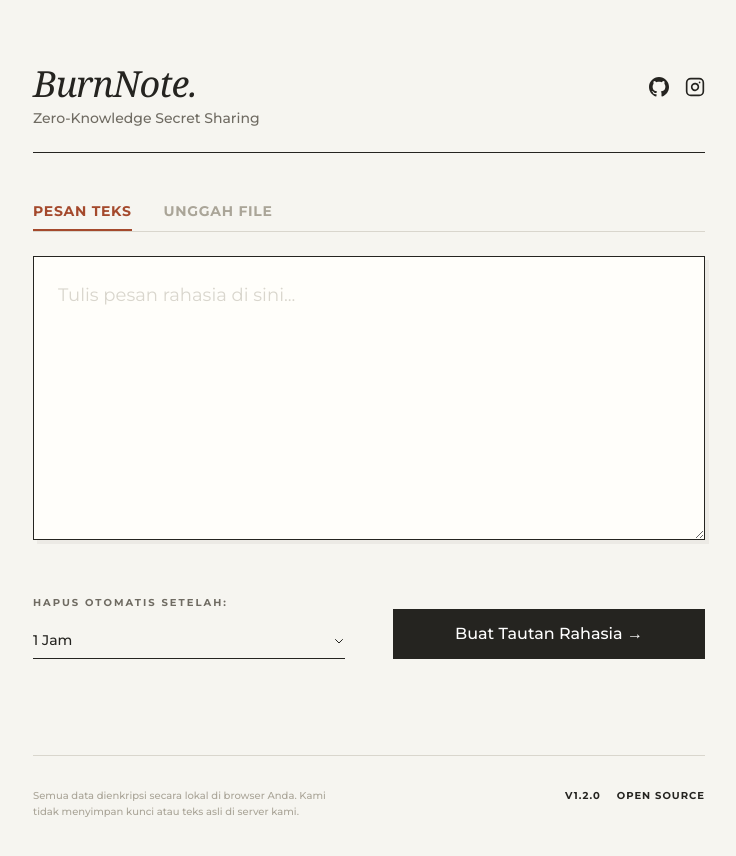
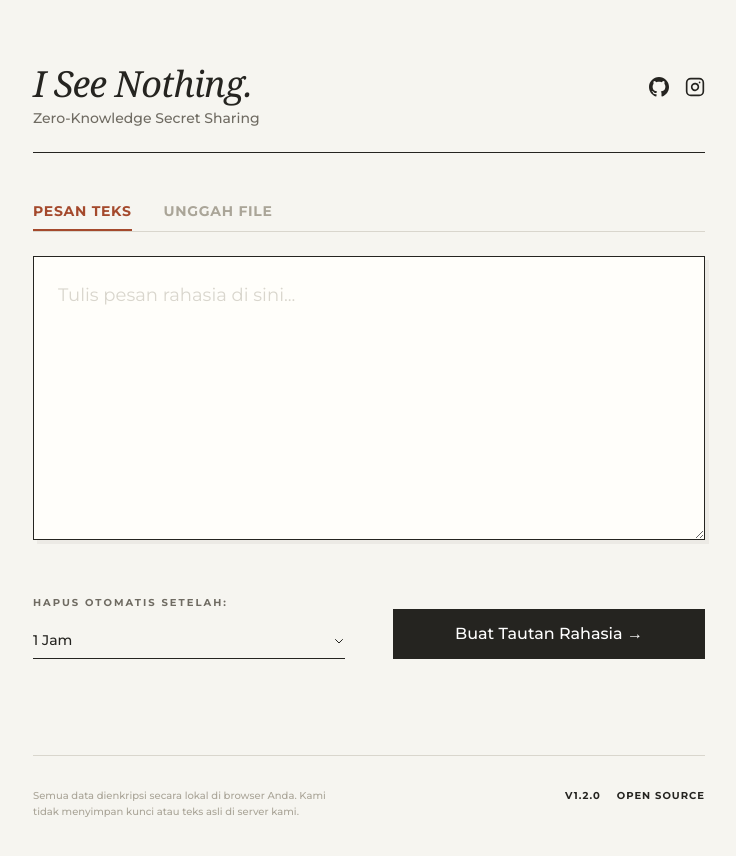
Before and after one commit to ryu-tama/i-see-nothing, a Next.js app: page / in a window 1280 px wide. Shown: the top 856 px of the page, without its empty margins (271-1007 px from the left). Built offline with nearby package versions, Linux system fonts and the light colour scheme.

Commit message:
chore: rebrand project to I See Nothing

```diff
--- a/app/layout.tsx
+++ b/app/layout.tsx
@@ -15,7 +15,7 @@ const jetbrainsMono = JetBrains_Mono({
 });
 
 export const metadata: Metadata = {
-  title: "BurnNote — Zero-Knowledge Secret Sharing",
+  title: "I See Nothing — Zero-Knowledge Self-Destructing Notes & File Sharing",
   description: "Kirim pesan rahasia terenkripsi yang hancur setelah satu kali baca.",
 };
 
--- a/components/CreateSecretForm.tsx
+++ b/components/CreateSecretForm.tsx
@@ -129,12 +129,12 @@ export default function CreateSecretForm() {
     <div ref={containerRef} className="w-full max-w-2xl bg-[#f6f5f0] text-[#252420] font-sans">
       <header className="animate-item opacity-0 border-b border-[#252420] pb-6 mb-12 flex items-baseline justify-between">
         <div>
-          <h1 className="text-4xl font-serif italic tracking-tight">BurnNote.</h1>
+          <h1 className="text-4xl font-serif italic tracking-tight">I See Nothing.</h1>
           <p className="text-sm font-medium mt-1 text-[#6f6b62]">Zero-Knowledge Secret Sharing</p>
         </div>
         <div className="flex gap-4 items-center">
           <a
-            href="https://github.com/ryu-tama/burn-note"
+            href="https://github.com/ryu-tama/i-see-nothing"
             target="_blank"
             rel="noopener noreferrer"
             className="text-[#252420] hover:text-[#a4492c] transition-colors"
--- a/components/SecretReader.tsx
+++ b/components/SecretReader.tsx
@@ -113,12 +113,12 @@ export default function SecretReader() {
     <div ref={cardRef} className="w-full max-w-2xl bg-[#f6f5f0] text-[#252420] font-sans opacity-0">
       <header className="border-b border-[#252420] pb-6 mb-12 flex items-baseline justify-between">
         <div>
-          <Link href="/" className="text-4xl font-serif italic tracking-tight hover:text-[#a4492c] transition-colors">BurnNote.</Link>
+          <Link href="/" className="text-4xl font-serif italic tracking-tight hover:text-[#a4492c] transition-colors">I See Nothing.</Link>
           <p className="text-sm font-medium mt-1 text-[#6f6b62]">Dekripsi Pesan Rahasia</p>
         </div>
         <div className="flex gap-4 items-center">
           <a
-            href="https://github.com/ryu-tama/burn-note"
+            href="https://github.com/ryu-tama/i-see-nothing"
             target="_blank"
             rel="noopener noreferrer"
             className="text-[#252420] hover:text-[#a4492c] transition-colors"
--- a/package.json
+++ b/package.json
@@ -1,5 +1,5 @@
 {
-  "name": "burn-note",
+  "name": "i-see-nothing",
   "version": "0.1.0",
   "private": true,
   "scripts": {
```
Also changed, not shown: 2 other files (tests, documents, lock files or other folders).
